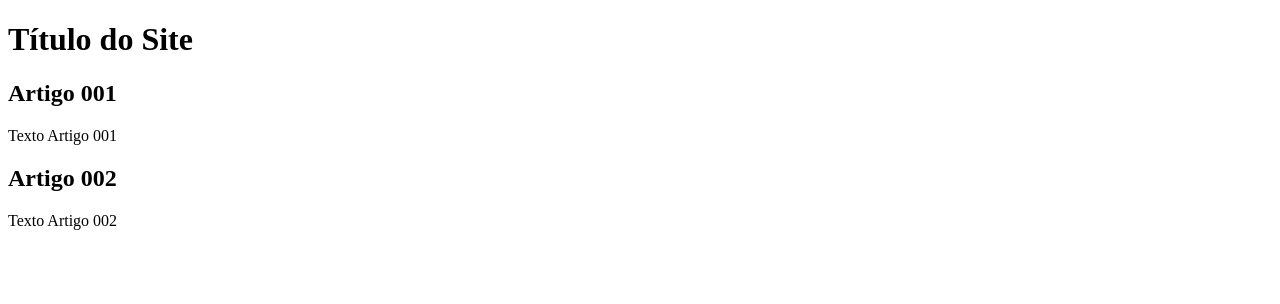
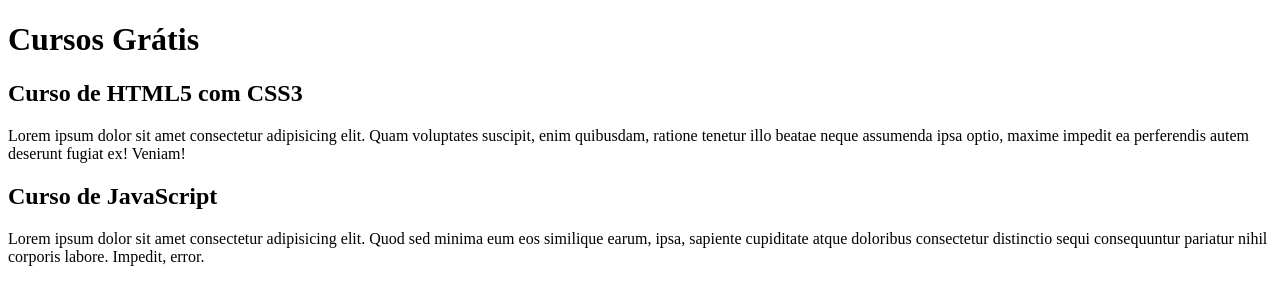
Before and after one commit to igorzfrank/projeto-site, a plain HTML site: page index.html in a window 1280 px wide. Drawn offline with Linux system fonts and the light colour scheme.

Commit message:
comecei a escrever o conteudo

```diff
--- a/index.html
+++ b/index.html
@@ -12,21 +12,21 @@
 
         <header>
 
-            <h1>Título do Site</h1>
+            <h1>Cursos Grátis</h1>
 
         </header>
 
         <article>
 
-            <h2>Artigo 001</h2>
-            <p>Texto Artigo 001</p>
+            <h2>Curso de HTML5 com CSS3</h2>
+            <p>Lorem ipsum dolor sit amet consectetur adipisicing elit. Quam voluptates suscipit, enim quibusdam, ratione tenetur illo beatae neque assumenda ipsa optio, maxime impedit ea perferendis autem deserunt fugiat ex! Veniam!</p>
 
         </article>
 
         <article>
 
-            <h2>Artigo 002</h2>
-            <p>Texto Artigo 002</p>
+            <h2>Curso de JavaScript</h2>
+            <p>Lorem ipsum dolor sit amet consectetur adipisicing elit. Quod sed minima eum eos similique earum, ipsa, sapiente cupiditate atque doloribus consectetur distinctio sequi consequuntur pariatur nihil corporis labore. Impedit, error.</p>
 
         </article>
 
```
